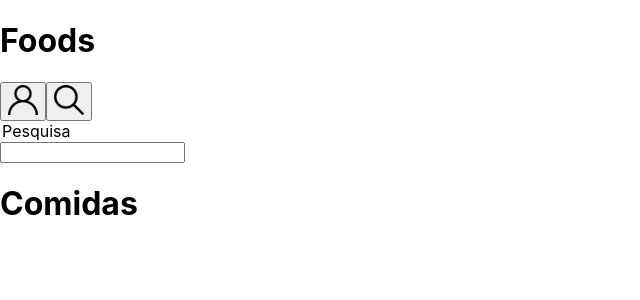
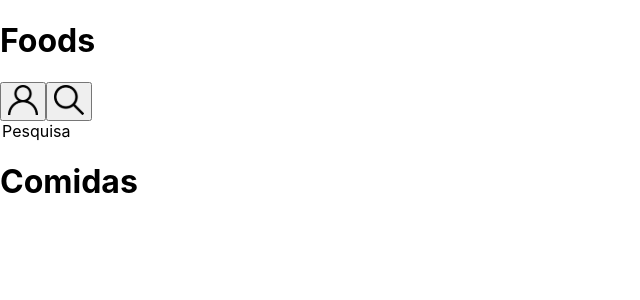
Before and after one commit to AelidaGois/Projeto_Recipes_App_utilizando_React_Context, a React (Create React App) app: page /foods in a window 1280 px wide. Both pictures are taken after a click on the button 69 px from the left and 101 px from the top of the page. Shown: the top 300 px of the page, without its empty margins (0-640 px from the left). Built offline with nearby package versions, Linux system fonts and the light colour scheme.

Commit message:
req-alterado-9

```diff
--- a/src/components/SearchBar.jsx
+++ b/src/components/SearchBar.jsx
@@ -4,13 +4,6 @@ function SearchBar() {
   return (
     <div>
       <legend>Pesquisa</legend>
-      <label htmlFor="text">
-        <input
-          name="text"
-          type="text"
-          data-testid="search-input"
-        />
-      </label>
     </div>
   );
 }
```
